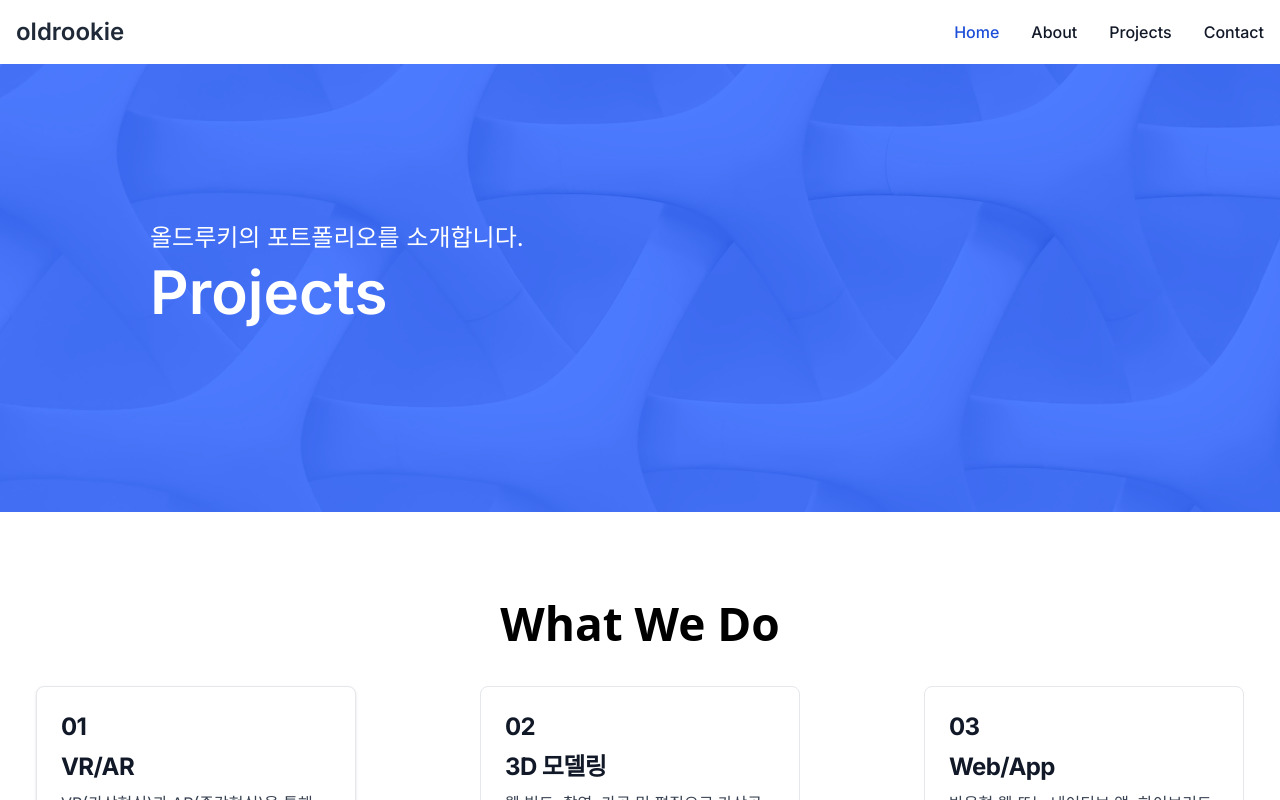
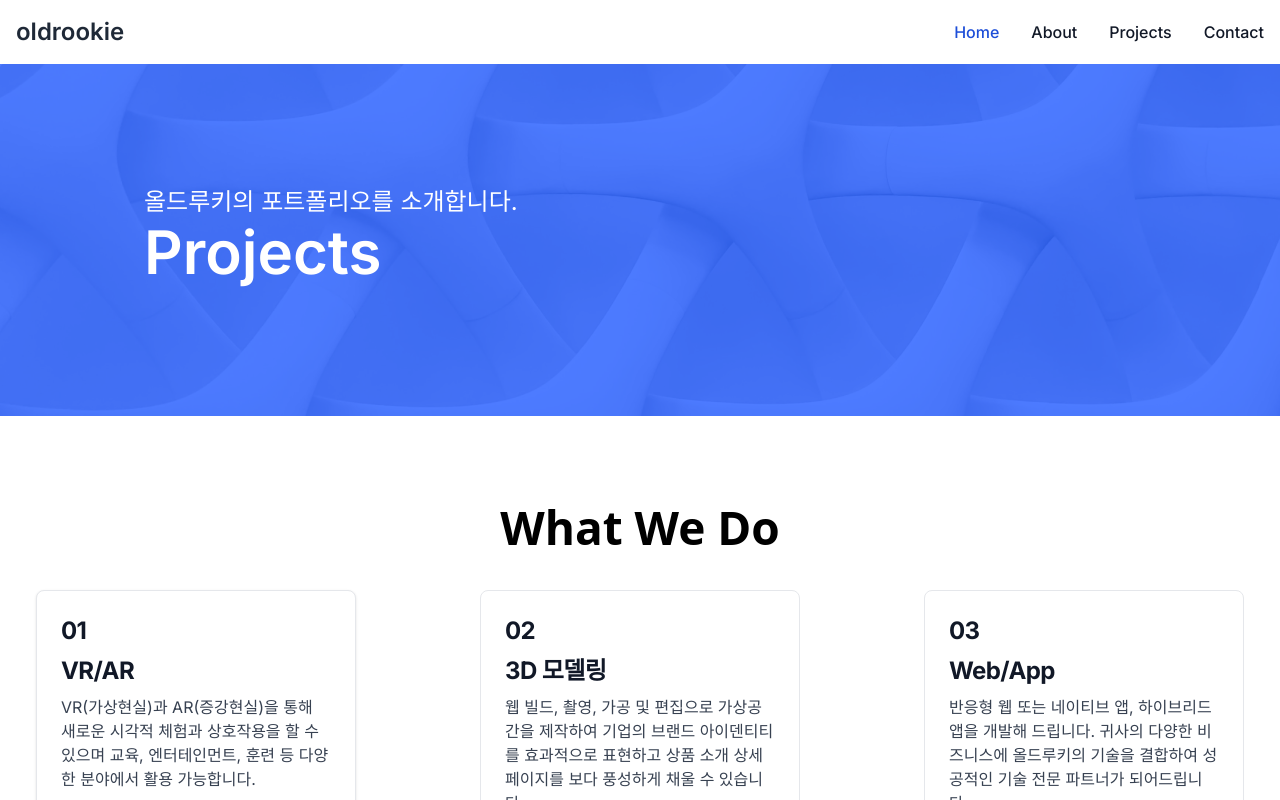
Before and after one commit to z1su/HomePage, a Next.js app in the folder oldrookie/: page /list in a window 1280 px wide. Shown: the top 800 px of the page. Built offline with nearby package versions, Linux system fonts and the light colour scheme.

Commit message:
design: header 레이아웃 조정

```diff
--- a/oldrookie/app/components/header/name.js
+++ b/oldrookie/app/components/header/name.js
@@ -1,7 +1,7 @@
 export default function Name({ name }) {
   return (
     <div>
-      <h1 className="ps-[9.375rem] pt-[0.5rem] text-white text-6xl font-semibold leading-[72px]">
+      <h1 className="ps-[9rem] pt-[0.3rem] text-white text-6xl font-semibold leading-[72px]">
         {name}
       </h1>
     </div>
--- a/oldrookie/app/components/header/subname.js
+++ b/oldrookie/app/components/header/subname.js
@@ -1,7 +1,7 @@
 export default function SubName({ subname }) {
   return (
     <div>
-      <h2 className="ps-[9.375rem] text-white font-open-sans text-2xl font-normal leading-[20px]">
+      <h2 className="ps-[9rem] text-white font-open-sans text-2xl font-normal leading-[20px]">
         {subname}
       </h2>
     </div>
--- a/oldrookie/app/components/header/title.js
+++ b/oldrookie/app/components/header/title.js
@@ -3,9 +3,11 @@ import SubName from "./subname";
 
 export default function Title({ name, subname }) {
   return (
-    <div className="pt-[10.25rem] bg-title w-screen min-h-[28rem]">
-      <SubName subname={subname} />
-      <Name name={name} />
+    <div className="bg-title w-screen min-h-[22rem] flex flex-row items-center">
+      <div className="">
+        <SubName subname={subname} />
+        <Name name={name} />
+      </div>
     </div>
   );
 }
```
